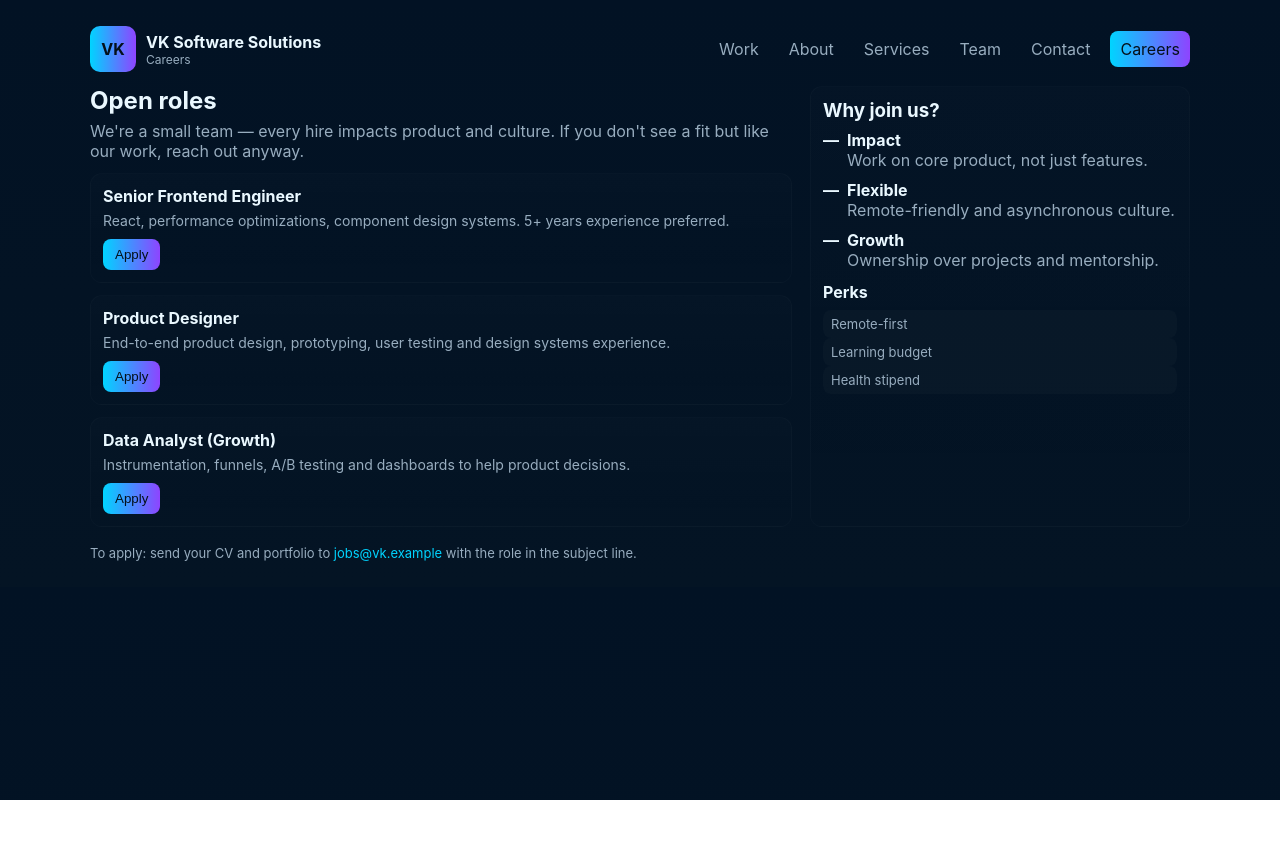
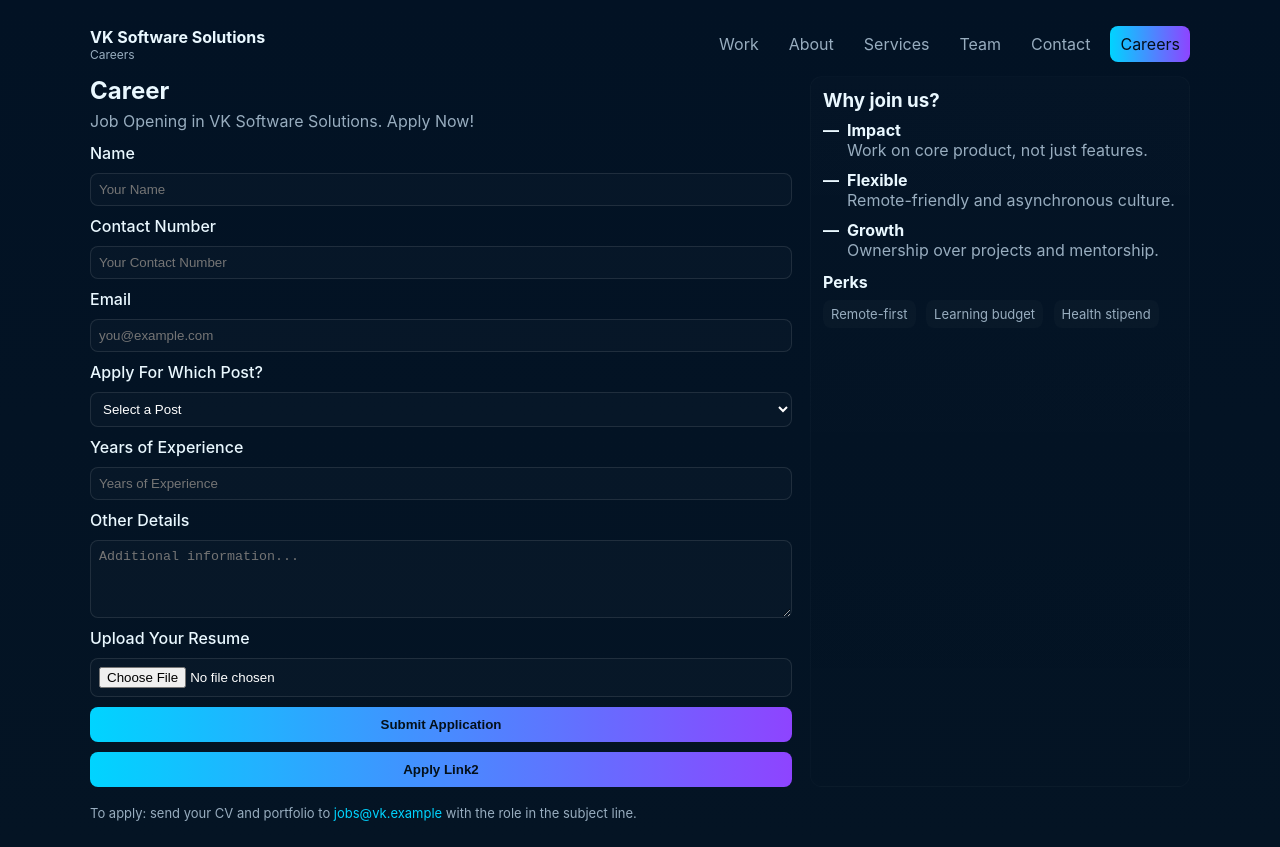
Before and after one commit to vasanth27s/vkinnovatech, a plain HTML site: page VK Software Solutions/careers.html in a window 1280 px wide. Before the commit the page ends 800 px from the top, so only its background shows below. Drawn offline with Linux system fonts and the light colour scheme.

Commit message:
vksoftwaresolutions2

```diff
--- a/VK Software Solutions/careers.html
+++ b/VK Software Solutions/careers.html
@@ -6,41 +6,135 @@
   <title>Careers — VK Software Solutions</title>
   <meta name="description" content="Join VK — open roles and culture." />
   <style>
-    :root{--bg:#061524;--muted:#98adbf;--accent:#00d4ff;--card:#0b1220;--radius:12px;--maxwidth:1100px}
-    *{box-sizing:border-box;margin:0;padding:0}
-    body{font-family:Inter,system-ui,-apple-system,'Segoe UI',Roboto;color:#eaf8ff;background:linear-gradient(180deg,#021224,#041424);padding:26px;display:flex;justify-content:center}
-    .wrap{max-width:var(--maxwidth);width:100%}
-    header{display:flex;justify-content:space-between;align-items:center;margin-bottom:14px}
-    .logo{width:46px;height:46px;border-radius:10px;background:linear-gradient(90deg,var(--accent),#8e44ff);display:flex;align-items:center;justify-content:center;font-weight:700;color:#04101a}
-    .nav{display:flex;gap:10px}
-    .nav a{color:var(--muted);text-decoration:none;padding:8px 10px;border-radius:8px}
-    .nav a.active{background:linear-gradient(90deg,var(--accent),#8e44ff);color:#04101a}
-
-    .grid{display:grid;grid-template-columns:2fr 380px;gap:18px}
-    .openings{display:flex;flex-direction:column;gap:12px}
-    .opening{padding:12px;border-radius:12px;background:linear-gradient(180deg,rgba(255,255,255,0.01),transparent);border:1px solid rgba(255,255,255,0.02)}
-    .opening h4{margin-bottom:6px}
-    .opening p{color:var(--muted);font-size:14px}
-    .apply{margin-top:10px}
-
-    .sidebar{padding:12px;border-radius:12px;background:linear-gradient(180deg,rgba(255,255,255,0.01),transparent);border:1px solid rgba(255,255,255,0.02)}
-    .benefit{display:flex;gap:8px;margin-bottom:10px}
-    .pill{padding:6px 8px;border-radius:8px;background:rgba(255,255,255,0.02);color:var(--muted);font-size:13px}
-
-    footer{margin-top:18px;color:var(--muted);font-size:13px}
-    @media (max-width:980px){.grid{grid-template-columns:1fr}}
+    :root {
+      --bg:#061524;
+      --muted:#98adbf;
+      --accent:#00d4ff;
+      --card:#0b1220;
+      --radius:12px;
+      --maxwidth:1100px;
+    }
+    * {
+      box-sizing:border-box;
+      margin:0;
+      padding:0;
+    }
+    body {
+      font-family:Inter,system-ui,-apple-system,'Segoe UI',Roboto;
+      color:#eaf8ff;
+      background:linear-gradient(180deg,#021224,#041424);
+      padding:26px;
+      display:flex;
+      justify-content:center;
+    }
+    .wrap {
+      max-width:var(--maxwidth);
+      width:100%;
+    }
+    header {
+      display:flex;
+      justify-content:space-between;
+      align-items:center;
+      margin-bottom:14px;
+    }
+    .logo {
+      width:46px;
+      height:46px;
+      border-radius:10px;
+      background:linear-gradient(90deg,var(--accent),#8e44ff);
+      display:flex;
+      align-items:center;
+      justify-content:center;
+      font-weight:700;
+      color:#04101a;
+    }
+    .nav {
+      display:flex;
+      gap:10px;
+    }
+    .nav a {
+      color:var(--muted);
+      text-decoration:none;
+      padding:8px 10px;
+      border-radius:8px;
+    }
+    .nav a.active {
+      background:linear-gradient(90deg,var(--accent),#8e44ff);
+      color:#04101a;
+    }
+    .grid {
+      display:grid;
+      grid-template-columns:2fr 380px;
+      gap:18px;
+    }
+    form {
+      display:flex;
+      flex-direction:column;
+      gap:10px;
+    }
+    form label {
+      font-weight:500;
+    }
+    form input, form select, form textarea {
+      padding:8px;
+      border-radius:8px;
+      border:1px solid rgba(255,255,255,0.1);
+      background:rgba(255,255,255,0.02);
+      color:#fff;
+    }
+    form textarea {
+      resize:vertical;
+    }
+    form button {
+      padding:10px 16px;
+      border-radius:8px;
+      border:0;
+      background:linear-gradient(90deg,var(--accent),#8e44ff);
+      color:#04101a;
+      cursor:pointer;
+      font-weight:600;
+    }
+    .sidebar {
+      padding:12px;
+      border-radius:12px;
+      background:linear-gradient(180deg,rgba(255,255,255,0.01),transparent);
+      border:1px solid rgba(255,255,255,0.02);
+    }
+    .benefit {
+      display:flex;
+      gap:8px;
+      margin-bottom:10px;
+    }
+    .pill {
+      padding:6px 8px;
+      border-radius:8px;
+      background:rgba(255,255,255,0.02);
+      color:var(--muted);
+      font-size:13px;
+      display:inline-block;
+      margin-right:6px;
+    }
+    footer {
+      margin-top:18px;
+      color:var(--muted);
+      font-size:13px;
+    }
+    @media (max-width:980px) {
+      .grid {
+        grid-template-columns:1fr;
+      }
+    }
   </style>
 </head>
 <body>
   <div class="wrap">
     <header>
       <a href="work.html" style="display:flex;gap:10px;align-items:center;text-decoration:none;color:inherit">
-        <div class="logo">VK</div>
         <div>
-          <strong>VK Software Solutions</strong><div style="font-size:12px;color:var(--muted)">Careers</div>
+          <strong>VK Software Solutions</strong>
+          <div style="font-size:12px;color:var(--muted)">Careers</div>
         </div>
       </a>
-
       <nav class="nav">
         <a href="work.html">Work</a>
         <a href="about.html">About</a>
@@ -51,57 +145,96 @@
       </nav>
     </header>
 
-    <main>
     <div class="grid">
       <div>
-          <h2 style="margin-bottom:6px">Open roles</h2>
-          <p style="color:var(--muted)">We're a small team — every hire impacts product and culture. If you don't see a fit but like our work, reach out anyway.</p>
+        <h2 style="margin-bottom:6px">Career</h2>
+        <p style="color:var(--muted)">Job Opening in VK Software Solutions. Apply Now!</p>
 
-          <div class="openings" style="margin-top:12px">
-            <div class="opening">
-              <h4>Senior Frontend Engineer</h4>
-              <p style="color:var(--muted)">React, performance optimizations, component design systems. 5+ years experience preferred.</p>
-              <div class="apply"><button style="padding:8px 12px;border-radius:8px;border:0;background:linear-gradient(90deg,var(--accent),#8e44ff);color:#04101a;cursor:pointer" onclick="apply('Senior Frontend Engineer')">Apply</button></div>
-            </div>
+        <!-- Career Form -->
+        <form action="https://docs.google.com/forms/d/e/1FAIpQLSdu0Voeoit-kFp1NMoYfY4lF3ByPvzY0nSBqsywU1UqOUk6dw/viewform?usp=header" method="get" target="_blank" style="margin-top:12px">
+          <label for="name">Name</label>
+          <input id="name" type="text" name="name" placeholder="Your Name" required>
 
-            <div class="opening">
-              <h4>Product Designer</h4>
-              <p style="color:var(--muted)">End-to-end product design, prototyping, user testing and design systems experience.</p>
-              <div class="apply"><button style="padding:8px 12px;border-radius:8px;border:0;background:linear-gradient(90deg,var(--accent),#8e44ff);color:#04101a;cursor:pointer" onclick="apply('Product Designer')">Apply</button></div>
-            </div>
+          <label for="contact">Contact Number</label>
+          <input id="contact" type="tel" name="contact" placeholder="Your Contact Number" required>
 
-            <div class="opening">
-              <h4>Data Analyst (Growth)</h4>
-              <p style="color:var(--muted)">Instrumentation, funnels, A/B testing and dashboards to help product decisions.</p>
-              <div class="apply"><button style="padding:8px 12px;border-radius:8px;border:0;background:linear-gradient(90deg,var(--accent),#8e44ff);color:#04101a;cursor:pointer" onclick="apply('Data Analyst (Growth)')">Apply</button></div>
-            </div>
-          </div>
+          <label for="email">Email</label>
+          <input id="email" type="email" name="email" placeholder="you@example.com" required>
+
+          <label for="post">Apply For Which Post?</label>
+          <select id="post" name="post" required>
+            <option value="">Select a Post</option>
+            <option>Web Designer</option>
+            <option>Web Developer</option>
+            <option>Cyber Security Analyst</option>
+            <option>Mobile App Developer</option>
+            <option>Database Administrator</option>
+            <option>Digital Marketer</option>
+          </select>
+
+          <label for="experience">Years of Experience</label>
+          <input id="experience" type="number" name="experience" placeholder="Years of Experience" min="0" required>
+
+          <label for="details">Other Details</label>
+          <textarea id="details" name="details" rows="4" placeholder="Additional information..."></textarea>
+
+          <label for="resume">Upload Your Resume</label>
+          <input id="resume" type="file" name="resume" accept=".pdf,.doc,.docx" required>
+
+          <button type="submit">Submit Application</button>
+          <button
+    type="button"
+    onclick="window.open('https://docs.google.com/forms/d/e/1FAIpQLSclt-fRD62cvYk-YgqQ5420ic6PrK3bx-e9KQD1ghD9ImNyLQ/viewform?usp=header', '_blank')"
+    style="cursor:pointer;">
+Apply Link2</button>
+
+        </form>
       </div>
 
       <aside class="sidebar">
         <h3 style="margin-bottom:8px">Why join us?</h3>
-          <div class="benefit"><div style="font-weight:700">—</div><div><strong>Impact</strong><div style="color:var(--muted)">Work on core product, not just features.</div></div></div>
-          <div class="benefit"><div style="font-weight:700">—</div><div><strong>Flexible</strong><div style="color:var(--muted)">Remote-friendly and asynchronous culture.</div></div></div>
-          <div class="benefit"><div style="font-weight:700">—</div><div><strong>Growth</strong><div style="color:var(--muted)">Ownership over projects and mentorship.</div></div></div>
+        <div class="benefit">
+          <div style="font-weight:700">—</div>
+          <div><strong>Impact</strong>
+            <div style="color:var(--muted)">Work on core product, not just features.</div>
+          </div>
+        </div>
+        <div class="benefit">
+          <div style="font-weight:700">—</div>
+          <div><strong>Flexible</strong>
+            <div style="color:var(--muted)">Remote-friendly and asynchronous culture.</div>
+          </div>
+        </div>
+        <div class="benefit">
+          <div style="font-weight:700">—</div>
+          <div><strong>Growth</strong>
+            <div style="color:var(--muted)">Ownership over projects and mentorship.</div>
+          </div>
+        </div>
 
         <div style="margin-top:12px">
           <strong style="display:block;margin-bottom:8px">Perks</strong>
-            <div class="pill">Remote-first</div><div class="pill">Learning budget</div><div class="pill">Health stipend</div>
+          <div class="pill">Remote-first</div>
+          <div class="pill">Learning budget</div>
+          <div class="pill">Health stipend</div>
         </div>
       </aside>
     </div>
 
     <footer>
-        To apply: send your CV and portfolio to <a href="mailto:jobs@vk.example" style="color:var(--accent);text-decoration:none">jobs@vk.example</a> with the role in the subject line.
+      To apply: send your CV and portfolio to
+      <a href="mailto:jobs@vk.example" style="color:var(--accent);text-decoration:none">jobs@vk.example</a>
+      with the role in the subject line.
     </footer>
-    </main>
   </div>
 
   <script>
-    function apply(role){
-      alert('Thanks — this demo site simulates applying for: ' + role + '. Send an email to jobs@vk.example with subject: ' + role);
-    }
-    (function(){ const p = location.pathname.split('/').pop()||'careers.html'; document.querySelectorAll('.nav a').forEach(a=>a.classList.toggle('active', a.getAttribute('href')===p)); })();
+    (function(){
+      const p = location.pathname.split('/').pop() || 'careers.html';
+      document.querySelectorAll('.nav a').forEach(a => {
+        a.classList.toggle('active', a.getAttribute('href') === p);
+      });
+    })();
   </script>
 </body>
 </html>
```
Also changed, not shown: VK Software Solutions/about.html (+33 -24 lines), VK Software Solutions/contact.html (+9 -5 lines), VK Software Solutions/index.html (+1 -3 lines), VK Software Solutions/services.html (+3 -4 lines), VK Software Solutions/team.html (+10 -26 lines), VK Software Solutions/work.html (+16 -19 lines), VK Software Solutions/public/images/01.jpg (added), VK Software Solutions/public/images/deva.png (added), VK Software Solutions/public/images/kumar.avif (added). Lines whose indentation alone changed are shown as unchanged.
